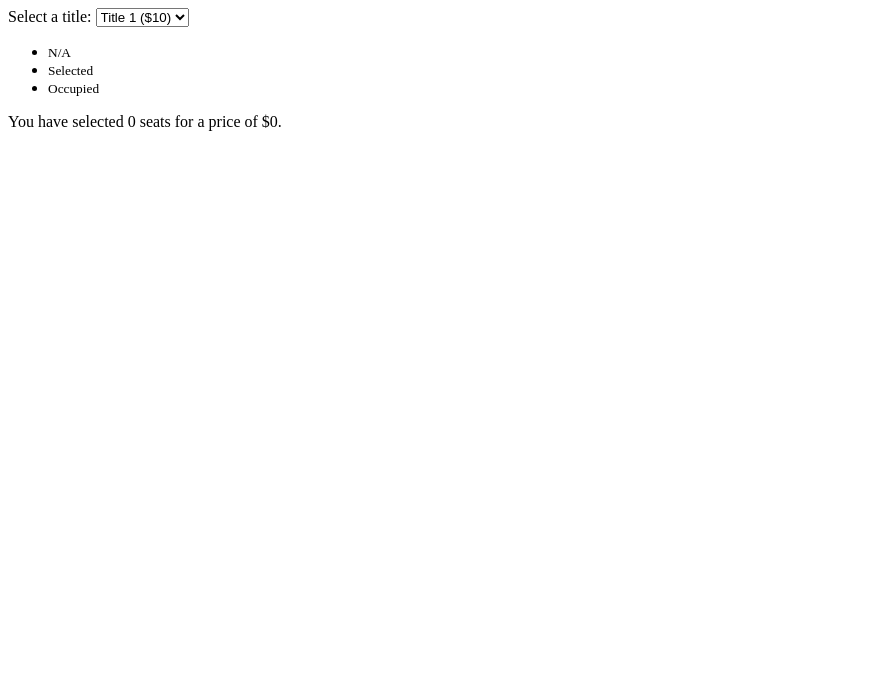
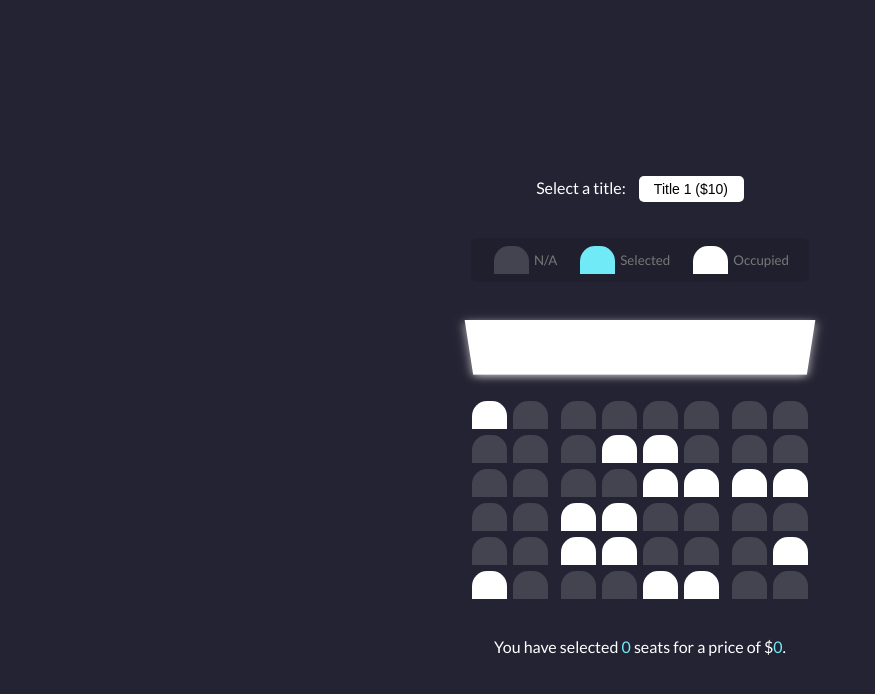
Before and after one commit to connoro7/seat-booking-system, a plain HTML site: page index.html in a window 1280 px wide. Shown: the whole page, without its empty margins (0-875 px from the left). Drawn offline with Linux system fonts and the light colour scheme.

Commit message:
:star:  Added styling to site ( :art: ), began CSS refactor ( :construction: WIP)

```diff
--- a/index.html
+++ b/index.html
@@ -46,9 +46,9 @@
     </ul>
 
     <div class="container">
-      <div class="screen">
+      <div class="screen"></div>
       <div class="row">
-          <div class="seat"></div>
+        <div class="seat occupied"></div>
         <div class="seat"></div>
         <div class="seat"></div>
         <div class="seat"></div>
@@ -109,7 +109,6 @@
       </div>
     </div>
     <p class="text">You have selected <span id="count">0</span> seats for a price of $<span id="total">0</span>.</p>
-    </div>
     <script src="script.js"></script>
   </body>
 </html>
--- a/style.css
+++ b/style.css
@@ -0,0 +1,137 @@
+@import url('https://fonts.googleapis.com/css2?family=Lato&display=swap');
+
+:root {
+  --background-color: #242333;
+  --text-color-primary: #fff;
+  --text-color-secondary: #777;
+
+  --title-container-color: #fff;
+
+  --showcase-background-color: rgba(0, 0, 0, 0.1);
+  --showcase-text-color: #777;
+
+  --seat-color: #444451;
+  --seat-selected-color: #6feaf6;
+  --seat-occupied-color: #ffffff;
+
+  --screen-background-color: #fff;
+
+  --success-color: #2ecc71;
+  --error-color: #e74c3c;
+  --button-color: #3498db;
+}
+
+* {
+  box-sizing: border-box;
+  /* margin: 0; */
+  padding: 0;
+}
+body {
+  background: var(--background-color);
+  color: var(--text-color-primary);
+  font-family: 'Lato', sans-serif;
+  /* Implement flexbox, set flex direction, and center "body" content */
+  display: flex;
+  flex-direction: column;
+  align-items: center;
+  justify-content: center;
+  height: 100vh;
+}
+
+.title-container {
+  margin: 20px 0;
+}
+
+.title-container select {
+  background: var(--title-container-color);
+  border: 0;
+  border-radius: 5px;
+  font-size: 14px;
+  margin-left: 10px;
+  padding: 5px 15px 5px 15px;
+  -moz-appearance: none;
+  -webkit-appearance: none;
+  appearance: none;
+}
+
+.container {
+  perspective: 1000px;
+  margin-bottom: 30px;
+}
+
+.seat {
+  background-color: var(--seat-color);
+  height: 28px;
+  width: 35px;
+  margin: 3px;
+  border-top-left-radius: 15px;
+  border-top-right-radius: 15px;
+}
+
+.seat.selected {
+  background-color: var(--seat-selected-color);
+}
+
+.seat.occupied {
+  background-color: var(--seat-occupied-color);
+}
+
+.seat:nth-of-type(2) {
+  margin-right: 10px;
+}
+
+.seat:nth-last-of-type(2) {
+  margin-left: 10px;
+}
+
+.seat:not(.occupied):hover {
+  cursor: pointer;
+  transform: scale(1.2);
+}
+
+.showcase .seat:not(.occupied):hover {
+  cursor: default;
+  transform: scale(1);
+}
+
+.showcase {
+  background: var(--showcase-background-color);
+  padding: 5px 10px;
+  border-radius: 5px;
+  color: var(--text-color-secondary);
+  list-style-type: none;
+  display: flex;
+  justify-content: space-between;
+}
+
+.showcase li {
+  display: flex;
+  align-items: center;
+  justify-content: center;
+  margin: 0 10px;
+}
+
+.showcase li small {
+  margin-left: 2px;
+}
+
+.row {
+  display: flex;
+}
+
+.screen {
+  background: var(--screen-background-color);
+  height: 70px;
+  width: 100%;
+  margin: 15px 0;
+  transform: rotateX(-45deg);
+  box-shadow: 0 3px 10px rgba(255, 255, 255, 0.7);
+}
+
+p.text {
+  margin: 5px 0;
+}
+
+p.text span {
+  color: var(--seat-selected-color);
+}
```
Lines whose indentation alone changed are shown as unchanged.
